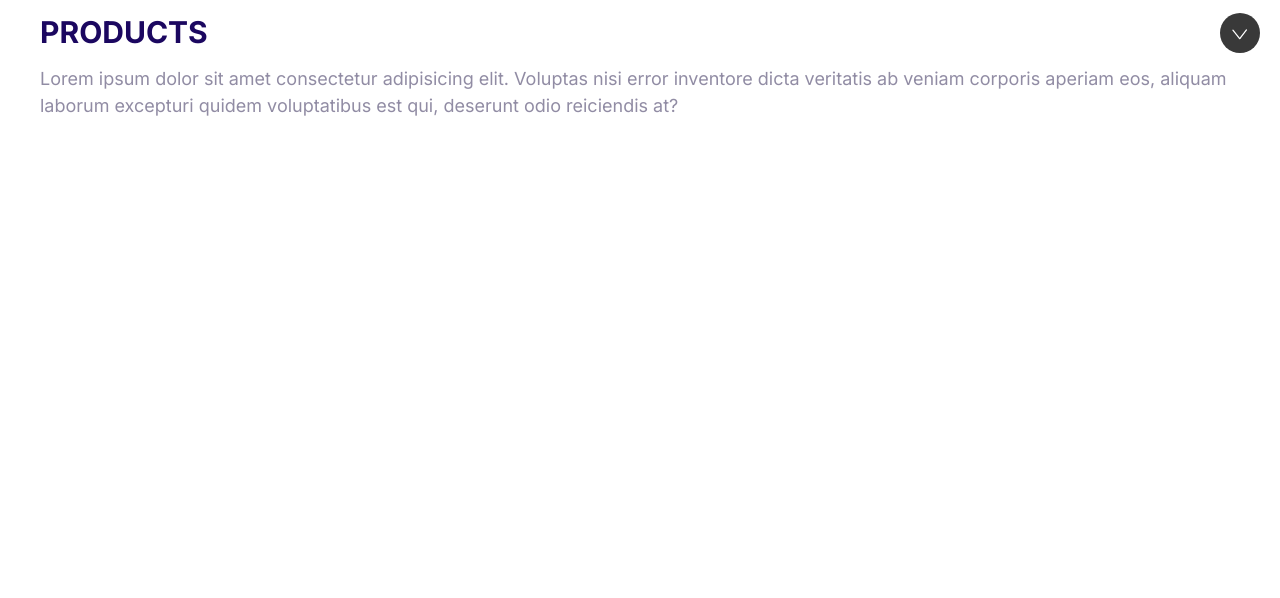
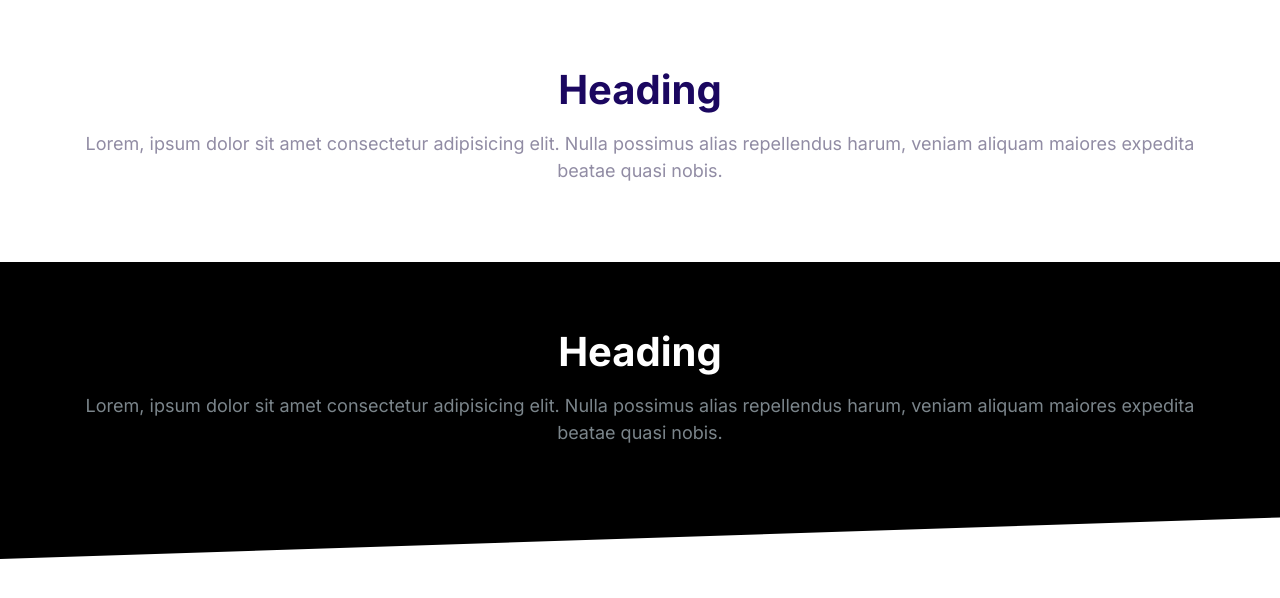
Before and after one commit to adamminchella/firstwebsite, a plain HTML site: page index.html in a window 1280 px wide. Drawn offline with Linux system fonts and the light colour scheme.

Commit message:
Styling block components.

```diff
--- a/CSS/styles.css
+++ b/CSS/styles.css
@@ -600,3 +600,42 @@ a {
   max-height: 100vh;
   opacity: 1;
 }
+
+/* Blocks */
+
+.block {
+  --padding-vertical: 6rem;
+  padding: var(--padding-vertical) 2rem;
+}
+
+.block__header {
+  text-align: center;
+}
+
+.block__heading {
+  margin-top: 0;
+}
+
+.block--dark {
+  background: #000;
+  color: #7b858b;
+}
+
+.block--dark .block__heading {
+  color: #fff;
+}
+
+.block--skewed-right {
+  padding-bottom: calc(var(--padding-vertical) + 3.5rem);
+  clip-path: polygon(0% 0%, 100% 0%, 100% 100%, 0% 86%);
+}
+
+.block--skewed-left {
+  padding-bottom: calc(var(--padding-vertical) + 3.5rem);
+  clip-path: polygon(0% 0%, 100% 0%, 100% 86%, 0% 100%);
+}
+
+.container {
+  max-width: 1140px;
+  margin: 0 auto;
+}
--- a/index.html
+++ b/index.html
@@ -15,18 +15,30 @@
     <link rel="stylesheet" href="/CSS/styles.css" />
   </head>
   <body>
-    <div class="collapsible collapsible--expanded">
-      <header class="collapsible__header">
-        <h2 class="collapsible__heading">Products</h2>
-        <img class="icon icon--accent" src="/Images/chevron.svg" alt="" />
+    <section class="block">
+      <header class="block__header">
+        <div class="container">
+          <h2 class="block__heading">Heading</h2>
+          <p>
+            Lorem, ipsum dolor sit amet consectetur adipisicing elit. Nulla
+            possimus alias repellendus harum, veniam aliquam maiores expedita
+            beatae quasi nobis.
+          </p>
+        </div>
       </header>
-      <div class="collapsible__content">
-        Lorem ipsum dolor sit amet consectetur adipisicing elit. Voluptas nisi
-        error inventore dicta veritatis ab veniam corporis aperiam eos, aliquam
-        laborum excepturi quidem voluptatibus est qui, deserunt odio reiciendis
-        at?
-      </div>
-    </div>
+    </section>
+    <section class="block block--dark block--skewed-left">
+      <header class="block__header">
+        <div class="container">
+          <h2 class="block__heading">Heading</h2>
+          <p>
+            Lorem, ipsum dolor sit amet consectetur adipisicing elit. Nulla
+            possimus alias repellendus harum, veniam aliquam maiores expedita
+            beatae quasi nobis.
+          </p>
+        </div>
+      </header>
+    </section>
     <script src="/js/main.js"></script>
   </body>
 </html>
```
Also changed, not shown: Components/blocks.html (added, +24 -0 lines).
